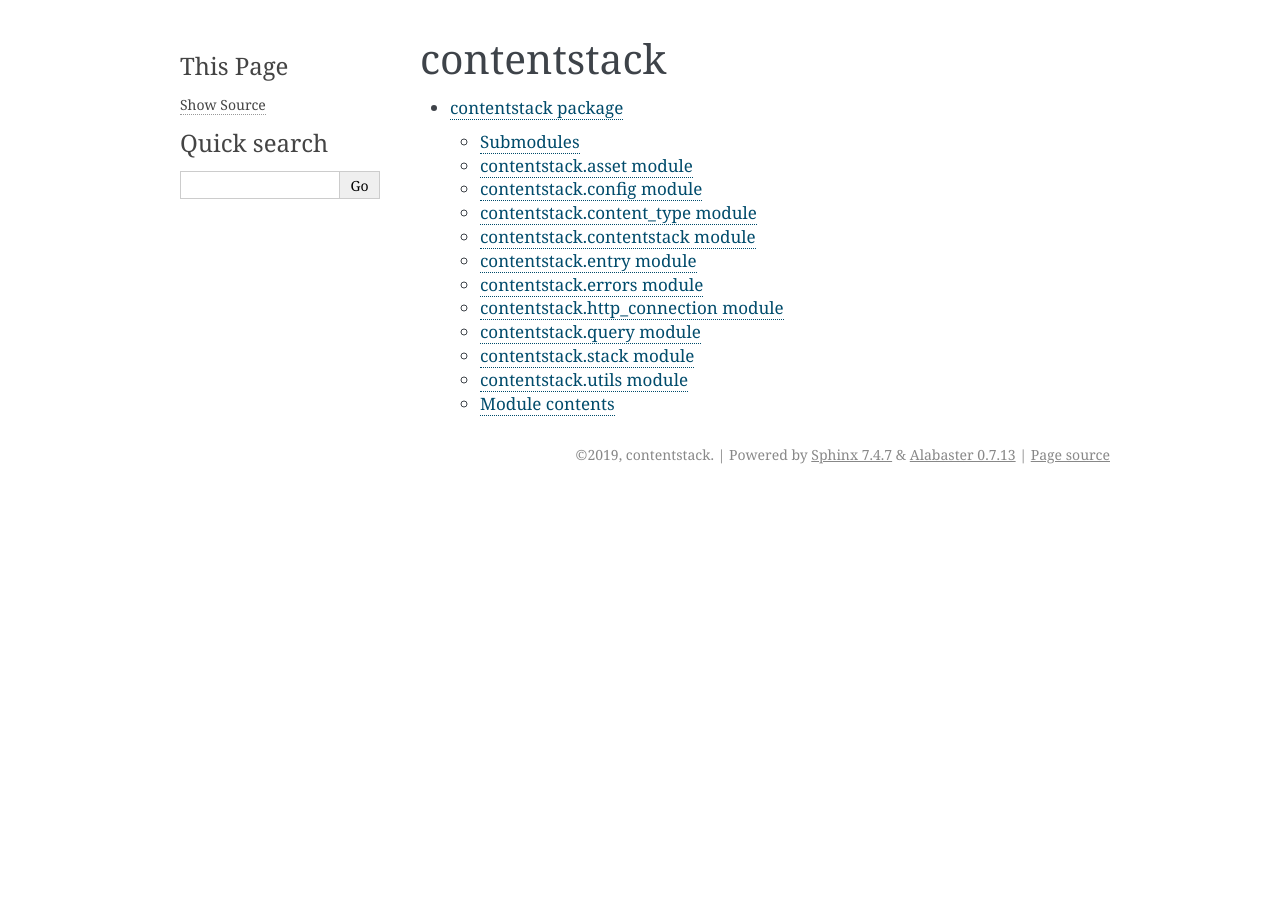
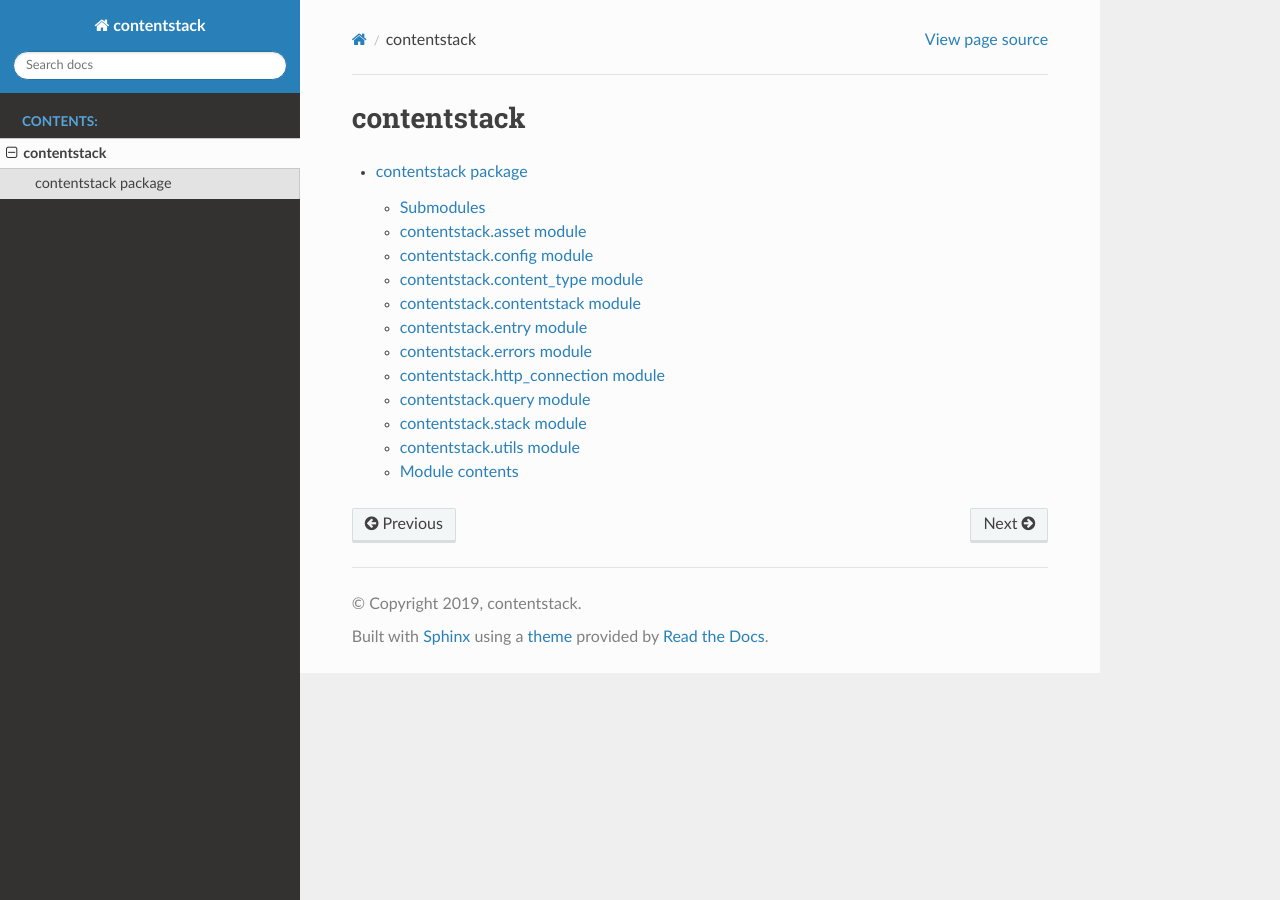
Before and after one commit to contentstack/contentstack-python, a Sphinx documentation site: the page built from docs/modules.rst, in a window 1280 px wide. Built offline with Sphinx 7.4.7 and the Read the Docs theme 2.0.0, drawn with Linux system fonts in a browser that asks for light colours.

```diff
--- a/docs/conf.py
+++ b/docs/conf.py
@@ -13,6 +13,8 @@
 import os
 import sys
 sys.path.insert(0, os.path.abspath('..'))
+# sys.path.insert(0, os.path.abspath('../..'))
+import sphinx_rtd_theme
 
 
 # -- Project information -----------------------------------------------------
@@ -30,7 +32,7 @@
 # Add any Sphinx extension module names here, as strings. They can be
 # extensions coming with Sphinx (named 'sphinx.ext.*') or your custom
 # ones.
-extensions = ['sphinx.ext.todo', 'sphinx.ext.viewcode', 'sphinx.ext.autodoc']
+extensions = ['sphinx.ext.todo', 'sphinx.ext.viewcode', 'sphinx.ext.autodoc', 'sphinx_rtd_theme']
 
 
 # Add any paths that contain templates here, relative to this directory.
@@ -47,8 +49,8 @@
 # The theme to use for HTML and HTML Help pages.  See the documentation for
 # a list of builtin themes.
 #
-html_theme = 'alabaster'
-# html_theme = "sphinx_rtd_theme"
+# html_theme = 'alabaster'
+html_theme = "sphinx_rtd_theme"
 
 
 # Add any paths that contain custom static files (such as style sheets) here,
--- a/docs/modules.rst
+++ b/docs/modules.rst
@@ -2,6 +2,6 @@
 ============
 
 .. toctree::
-   :maxdepth: 4
+   :maxdepth: 2
 
    contentstack
```
